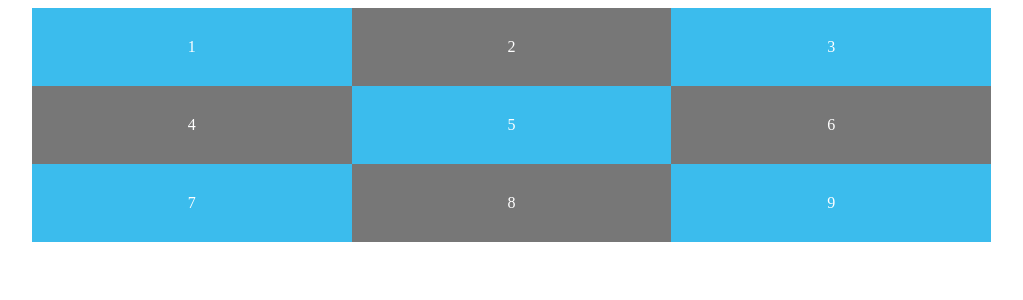
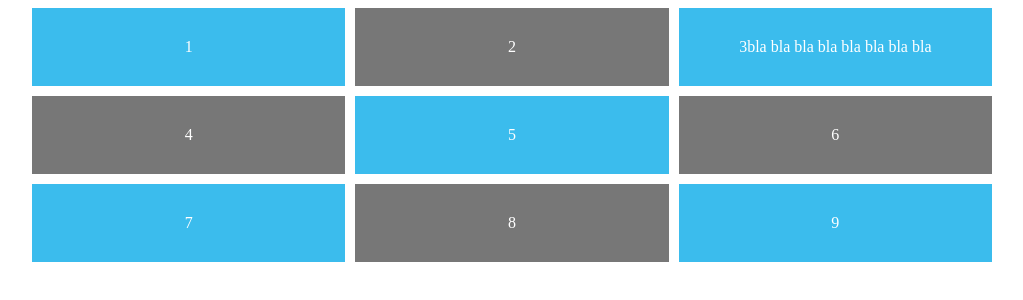
Before and after one commit to LiwiaDolinska/Css-Grid, a plain HTML site: page css-grid-playlist-lesson-2/index.html in a window 1280 px wide. Shown: the whole page, without its empty margins (128-1151 px from the left). Drawn offline with Linux system fonts and the light colour scheme.

Commit message:
added rows

```diff
--- a/css-grid-playlist-lesson-2/index.html
+++ b/css-grid-playlist-lesson-2/index.html
@@ -10,13 +10,17 @@
 		}
 		#content{
 			display: grid;
-			grid-template-columns: 33.3% 33.3% 33.3%;
+			grid-template-columns: repeat(3, 1fr);
+			grid-auto-rows: (10, minmax(200px, auto));
+			/*grid-auto-rows: minmax(200px, auto);*/
+			grid-gap: 10px;
 			max-width: 960px;
 			margin: 0 auto;
 		}
 		#content div{
 			background: #3bbced;
 			padding: 30px;
+
 		}
 		#content div:nth-child(even){
 			background: #777;
@@ -30,7 +34,7 @@
 
 		<div>1</div>
 		<div>2</div>
-		<div>3</div>
+		<div>3bla bla bla bla bla bla bla bla </div>
 		<div>4</div>
 		<div>5</div>
 		<div>6</div>
```
